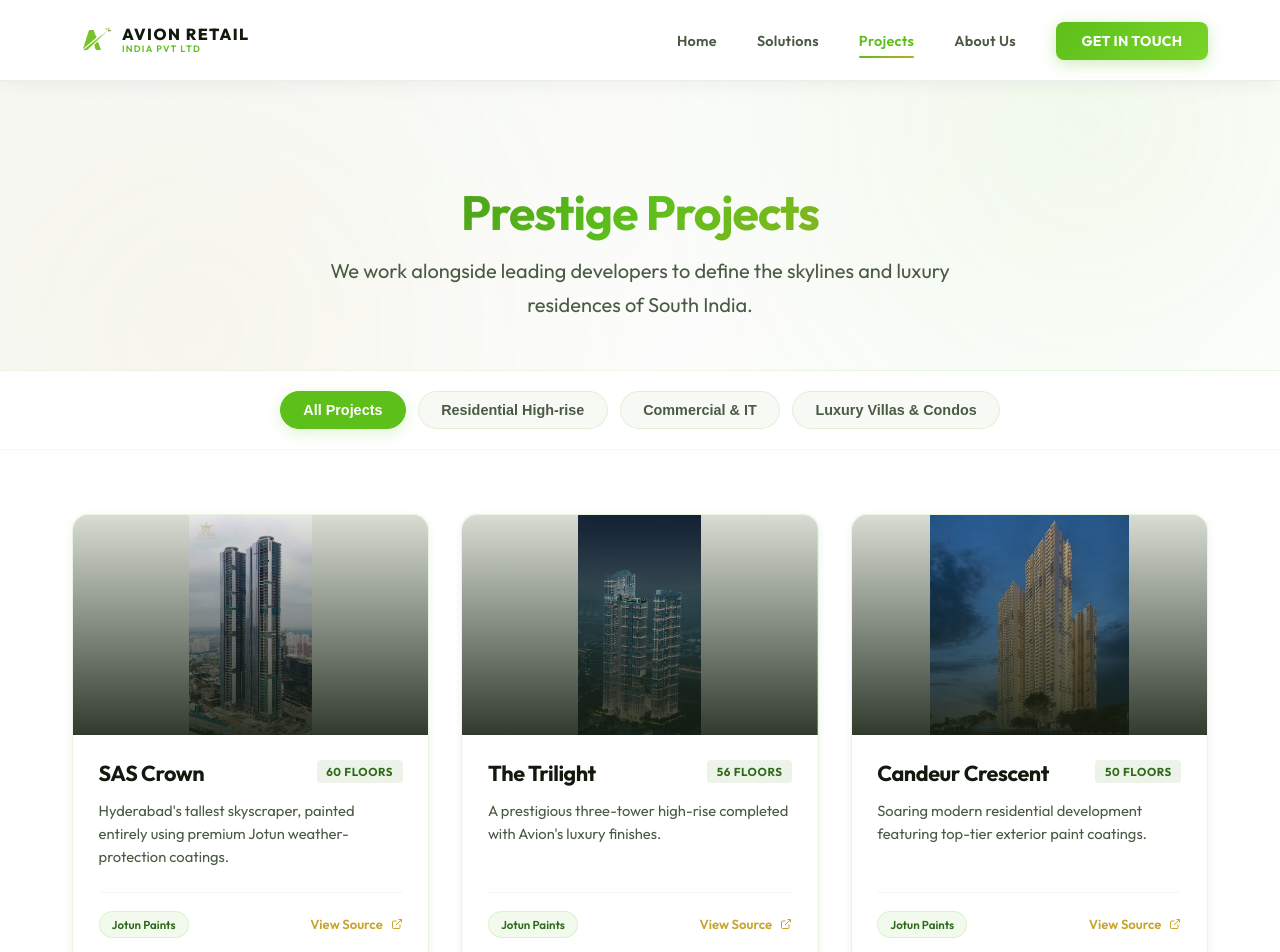
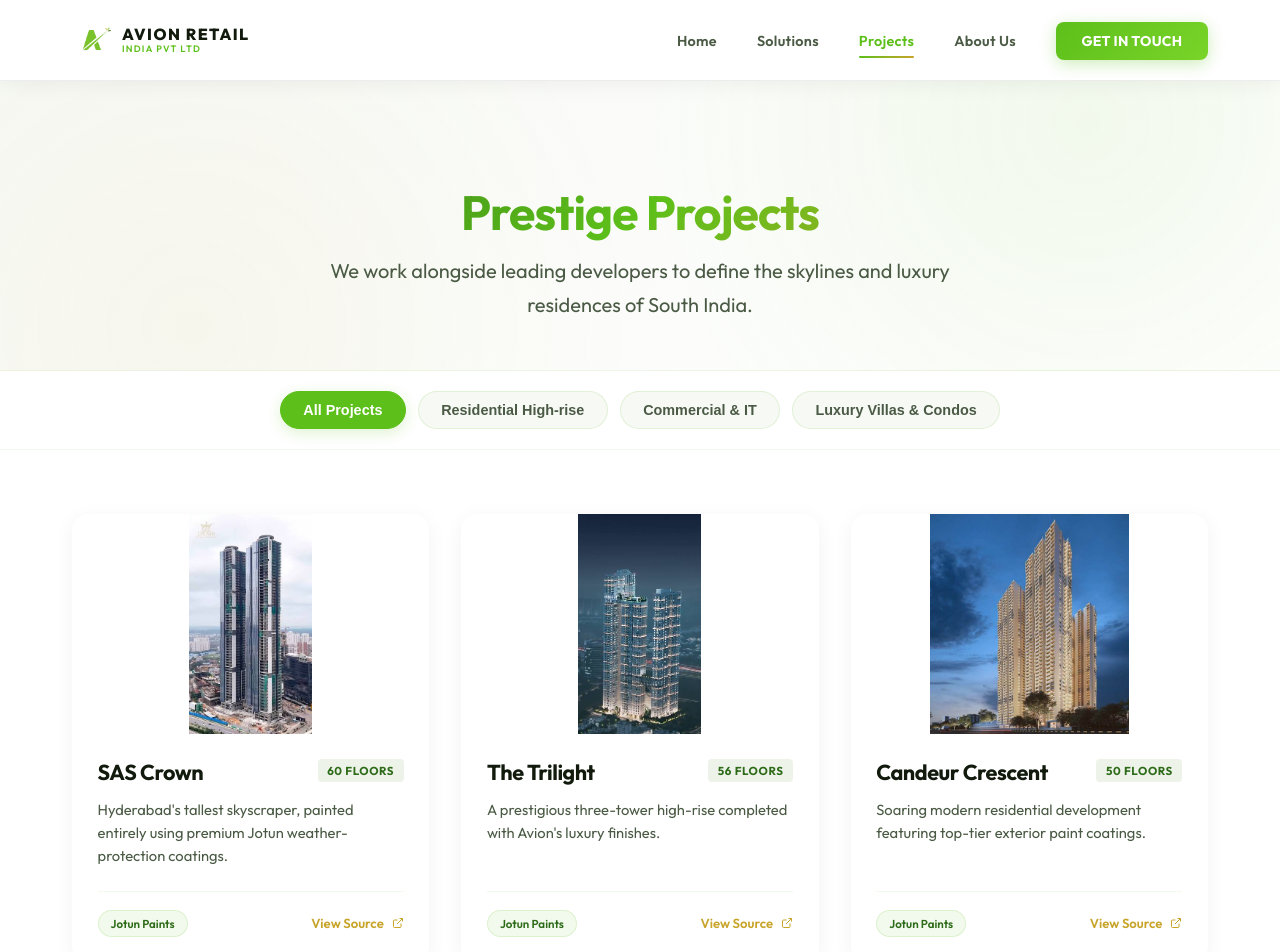
Before and after one commit to agasthyasuperfoods/avionretail, a Next.js app: page /projects in a window 1280 px wide. Shown: the top 952 px of the page. Built offline with nearby package versions, Linux system fonts and the light colour scheme.

Commit message:
style: remove card borders and dark background overlays on project images

```diff
--- a/src/pages/projects.js
+++ b/src/pages/projects.js
@@ -243,7 +243,7 @@ export default function Projects() {
                     <div
                       className={styles.projectCardImage}
                       style={{
-                        backgroundImage: `linear-gradient(to bottom, rgba(17, 26, 13, 0.1) 0%, rgba(17, 26, 13, 0.85) 100%), url(${project.image})`
+                        backgroundImage: `url(${project.image})`
                       }}
                     />
                   </div>
--- a/src/styles/Projects.module.css
+++ b/src/styles/Projects.module.css
@@ -78,27 +78,25 @@
 
 .projectCard {
   background: var(--bg-card);
-  border: 1px solid var(--border-color);
   border-radius: 16px;
   overflow: hidden;
   transition: var(--transition-smooth);
   display: flex;
   flex-direction: column;
   height: 100%;
-  box-shadow: var(--shadow-sm);
+  box-shadow: 0 4px 20px rgba(0, 0, 0, 0.05);
 }
 
 .projectCard:hover {
   transform: translateY(-6px);
-  border-color: rgba(93, 191, 26, 0.25);
-  box-shadow: var(--shadow-md);
+  box-shadow: 0 12px 30px rgba(0, 0, 0, 0.1);
 }
 
 .cardImageWrapper {
   position: relative;
   height: 220px;
   overflow: hidden;
-  background: var(--bg-tertiary);
+  background: transparent;
 }
 
 .projectCardImage {
@@ -111,7 +109,7 @@
 }
 
 .projectCard:hover .projectCardImage {
-  transform: scale(1.06);
+  transform: none;
 }
 
 .projectCardPlaceholder {
```
